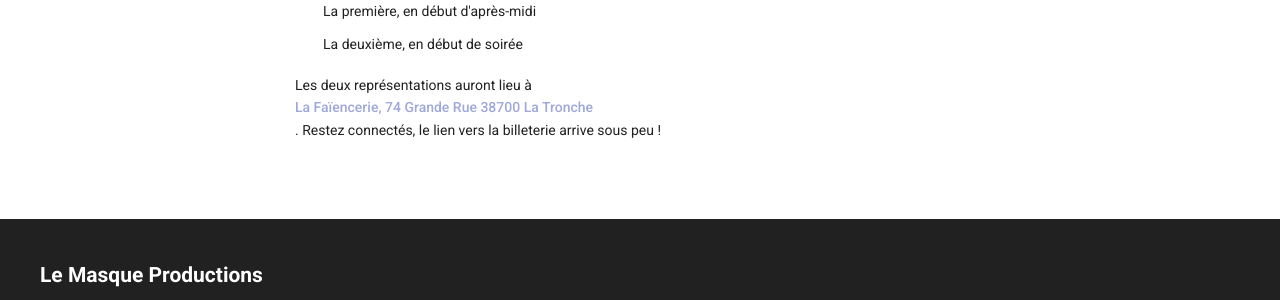
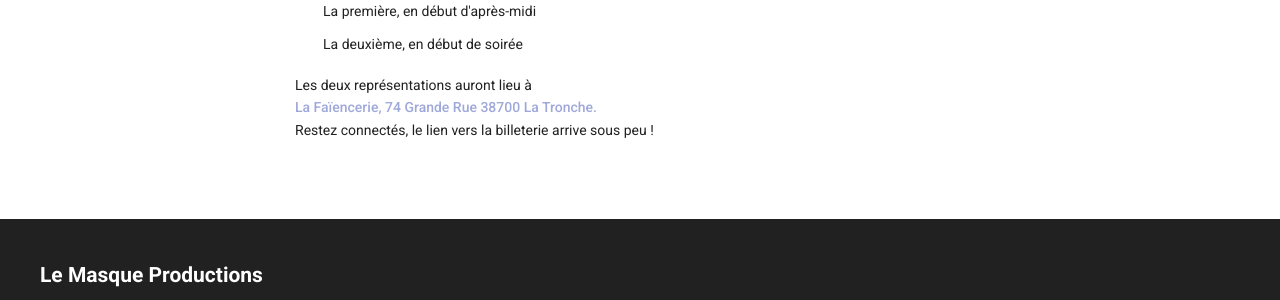
Before and after one commit to MaritaudL/lemasque-productions, a Jekyll site: the page built from prochains_evenements.html, in a window 1280 px wide. Shown: the part 427-727 px from the top of the page. Built offline with Jekyll 4.4.1, drawn with Linux system fonts in a browser that asks for light colours; nearby versions of some CDN libraries; part of the change alters nothing that is shown.

```diff
--- a/prochains_evenements.html
+++ b/prochains_evenements.html
@@ -20,6 +20,6 @@ title: Prochains événements
 	<li>La première, en début d'après-midi</li>
 	<li>La deuxième, en début de soirée</li>
   </ul>
-  Les deux représentations auront lieu à <a href="https://www.la-faiencerie.fr/">La Faïencerie, 74 Grande Rue 38700 La Tronche</a>.
+  Les deux représentations auront lieu à <a href="https://www.la-faiencerie.fr/">La Faïencerie, 74 Grande Rue 38700 La Tronche.</a>
   Restez connectés, le lien vers la billeterie arrive sous peu !</p>
 </div>
```
